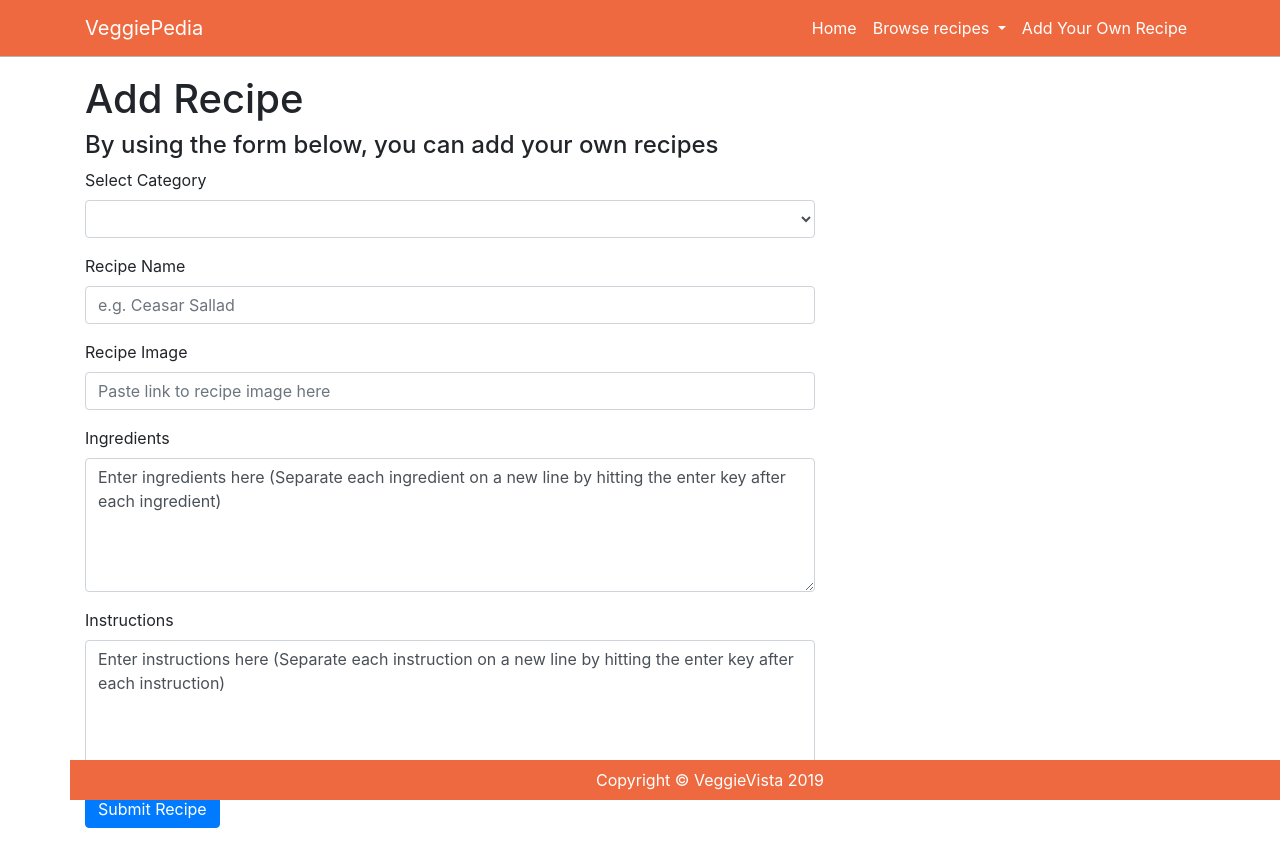
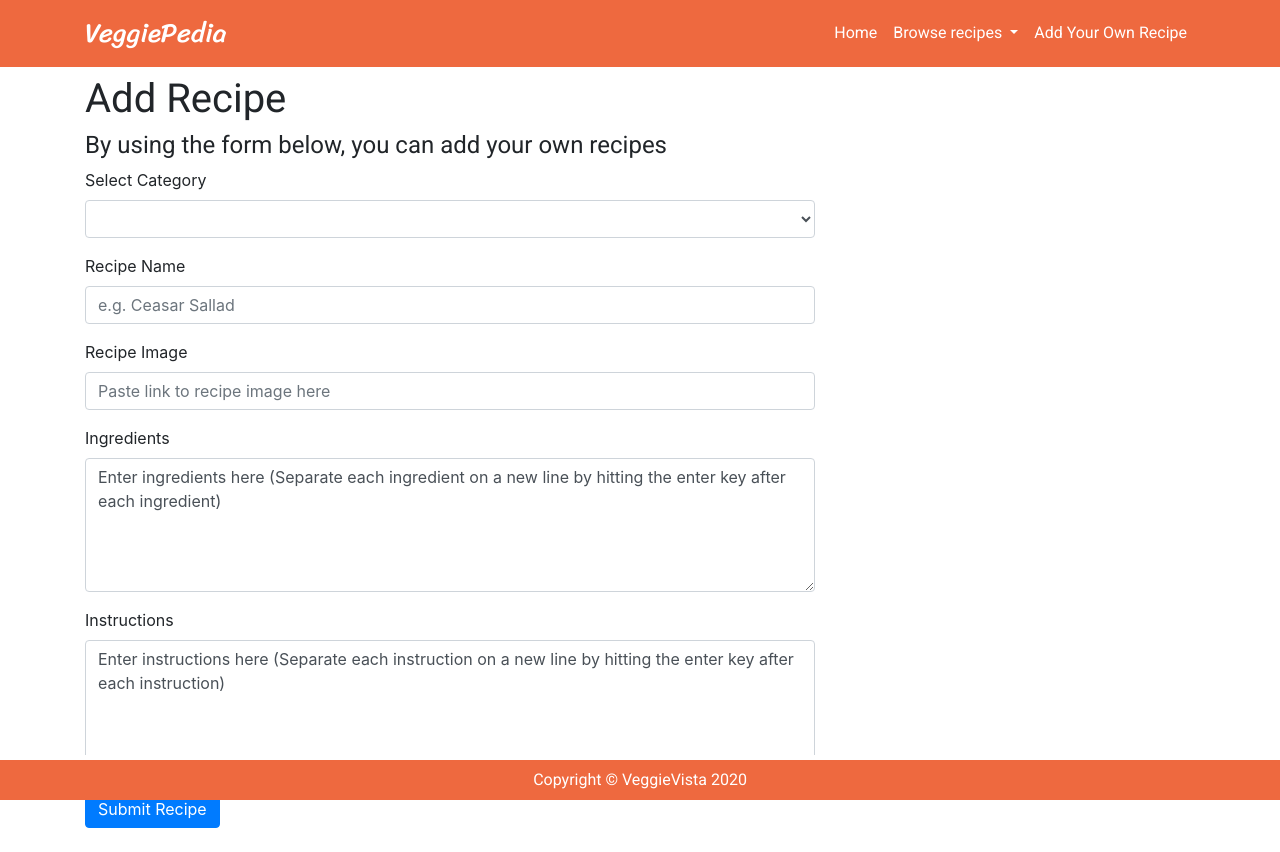
Before and after one commit to 3PU/cook-book-milestone-project, a Flask app: page /add_recipes in a window 1280 px wide. Run offline with Flask 2, Linux system fonts and the light colour scheme; data that the repository does not hold is empty; some libraries are stand-ins or nearby versions.

Commit message:
Added fonts, carousel images and styling to to first page

```diff
--- a/static/css/style.css
+++ b/static/css/style.css
@@ -1,4 +1,35 @@
-/* ----------------------------------------- HEADER STYLING */
+/* ----------------------------------------- FONTS */
+
+@import url('https://fonts.googleapis.com/css?family=Roboto|Sriracha&display=swap');
+
+
+/* ----------------------------------------- BODY */
+
+.page-title {
+    padding-top: 75px;
+}
+
+.navbar-brand {
+    font-family: "Sriracha", sans-serif;
+    font-size: 1.7em;
+}
+
+.nav-item a,
+.footer {
+    font-family: "Roboto", sans-serif;
+    font-size: 1em;
+}
+
+h1,
+h2,
+h3,
+h4,
+h5,
+h6 {
+    font-family: "Roboto", sans-serif;
+}
+
+/* ----------------------------------------- HEADER */
 
 .navbar,
 .dropdown-item {
@@ -6,7 +37,7 @@
 }
 
 .navbar {
-    border-bottom: 1px solid #b5b5b5;
+    border-bottom: 3px solid #fff;
 }
 
 .navbar-dark .navbar-nav .nav-link {
@@ -23,15 +54,12 @@
     color: #fff;
 }
 
-/* ----------------------------------------- BODY STYLING*/
 
-.page-title {
-    padding-top: 75px;
-}
+/* ----------------------------------------- INDEX */
 
 .carousel-item {
-  height: 65vh;
-  min-height: 300px;
+  max-height: 60vh;
+  min-height: 25vh;
   background: no-repeat center center scroll;
   -webkit-background-size: cover;
   -moz-background-size: cover;
@@ -39,12 +67,23 @@
   background-size: cover;
 }
 
-/* ----------------------------------------- FOOTER STYLING */
+.text-container {
+    padding: 2em;
+}
+
+.text-container h3 {
+    padding-bottom: 0.5em;
+}
+
+
+/* ----------------------------------------- FOOTER */
 
 footer {
     position: fixed;
     bottom: 0;
+    left: 0;
     width: 100%;
+    border-top: 5px solid #fff;
 }
 
 footer,
--- a/templates/base.html
+++ b/templates/base.html
@@ -47,7 +47,7 @@
     <!-- Footer -->
     <footer class="footer py-2">
         <div class="container">
-        <p class="m-0 text-center text-white">Copyright &copy; VeggieVista 2019</p>
+        <p class="m-0 text-center text-white">Copyright &copy; VeggieVista 2020</p>
         </div>
     </footer>
 
```
Also changed, not shown: templates/index.html (+10 -9 lines), static/images/fruit_sallad.jpg (added), static/images/sliced_vegetables.jpg (added), 1 other file.
